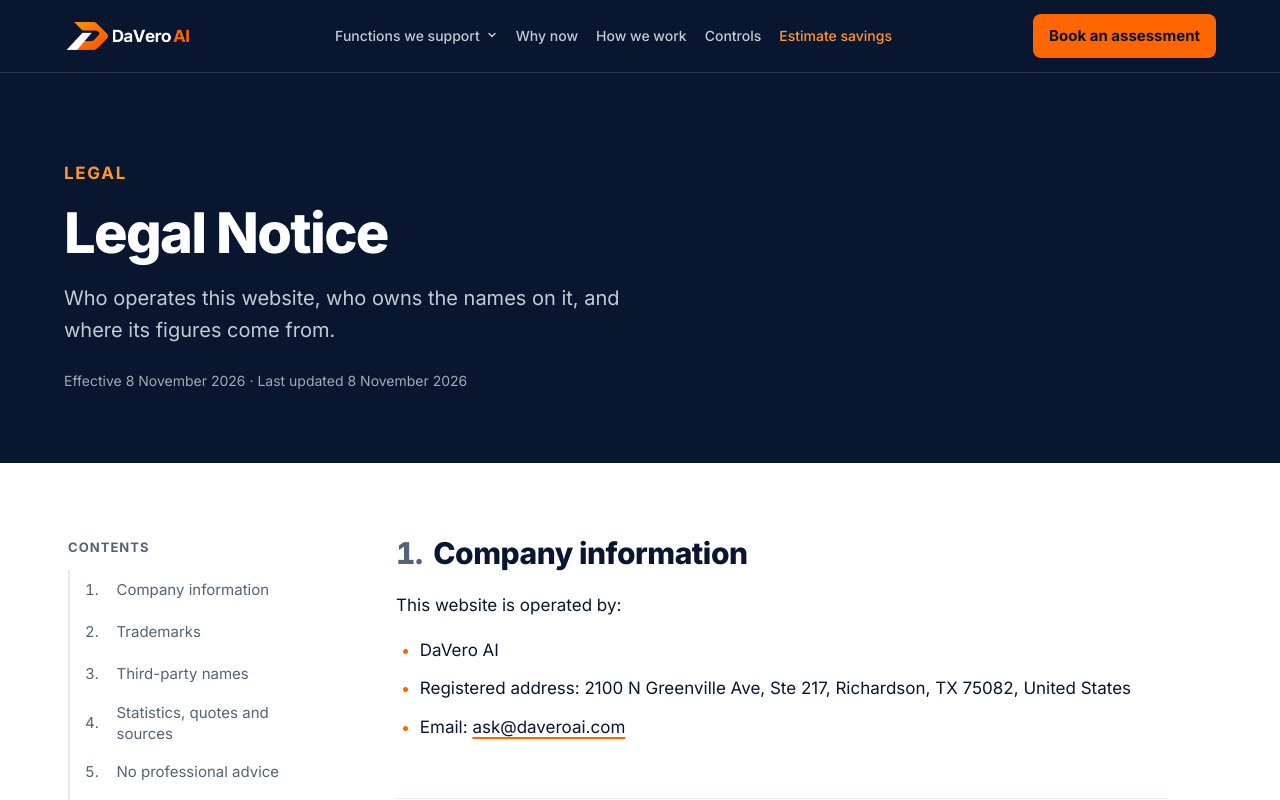
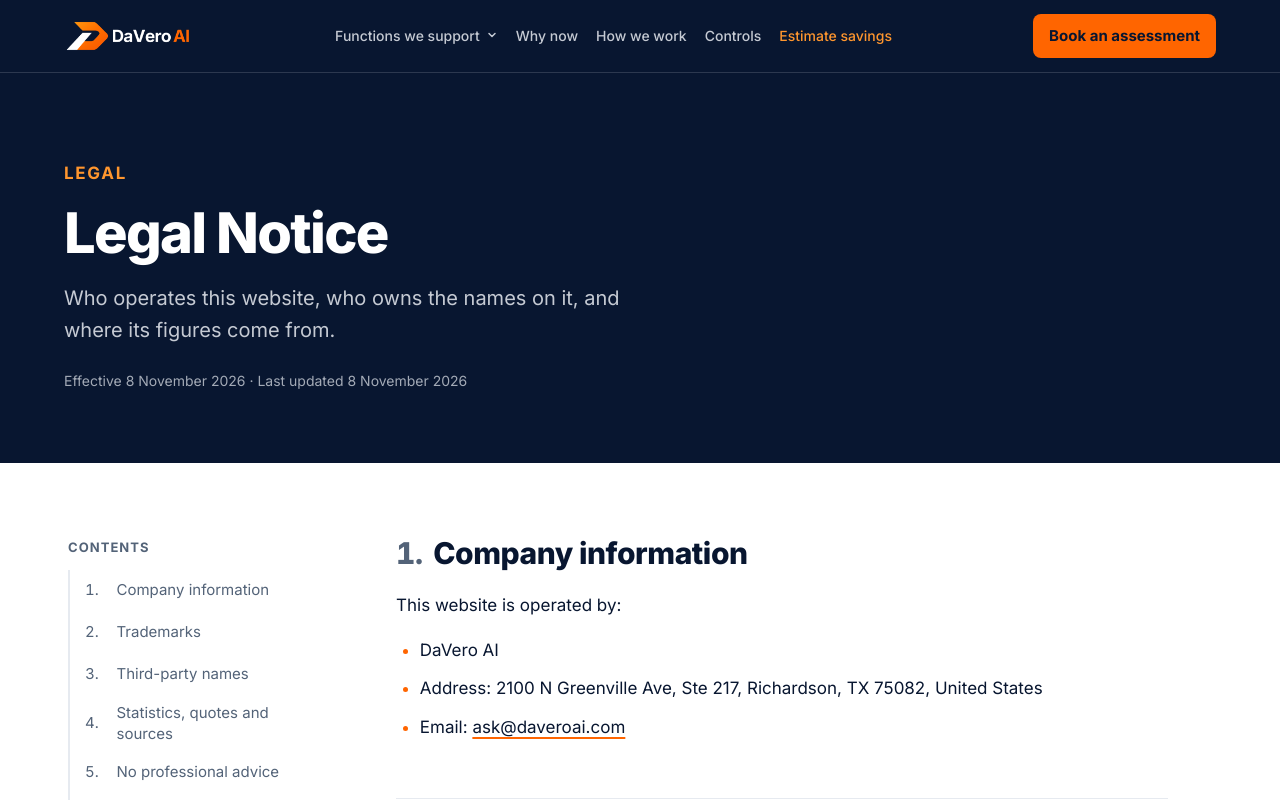
Before and after one commit to launchtexas/DaVeroAI-Website, a Next.js app: page /legal in a window 1280 px wide. Shown: the top 800 px of the page. Built offline with nearby package versions, Linux system fonts and the light colour scheme.

Commit message:
fix(legal): company not yet registered, say 'Address' not 'Registered address'

```diff
--- a/app/legal/page.tsx
+++ b/app/legal/page.tsx
@@ -21,7 +21,7 @@ const sections: LegalSection[] = [
             DaVero AI
           </li>
           <li>
-            Registered address: 2100 N Greenville Ave, Ste 217, Richardson, TX 75082, United States
+            Address: 2100 N Greenville Ave, Ste 217, Richardson, TX 75082, United States
           </li>
           <li>
             Email: <Mail />
```
